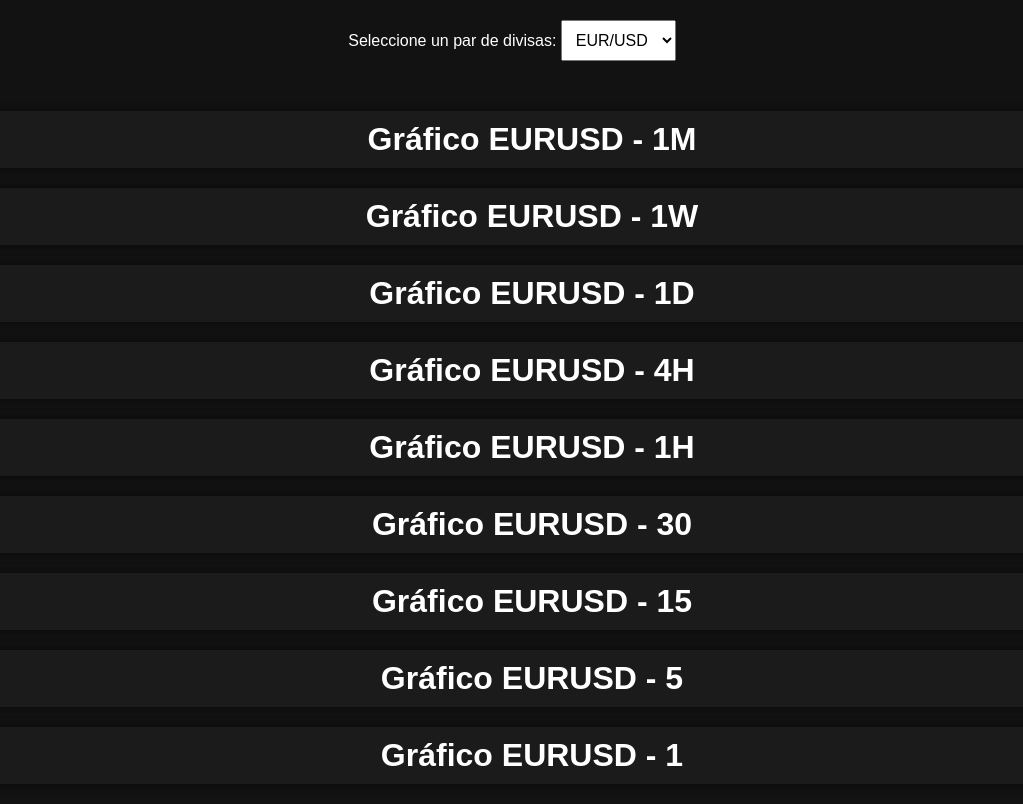
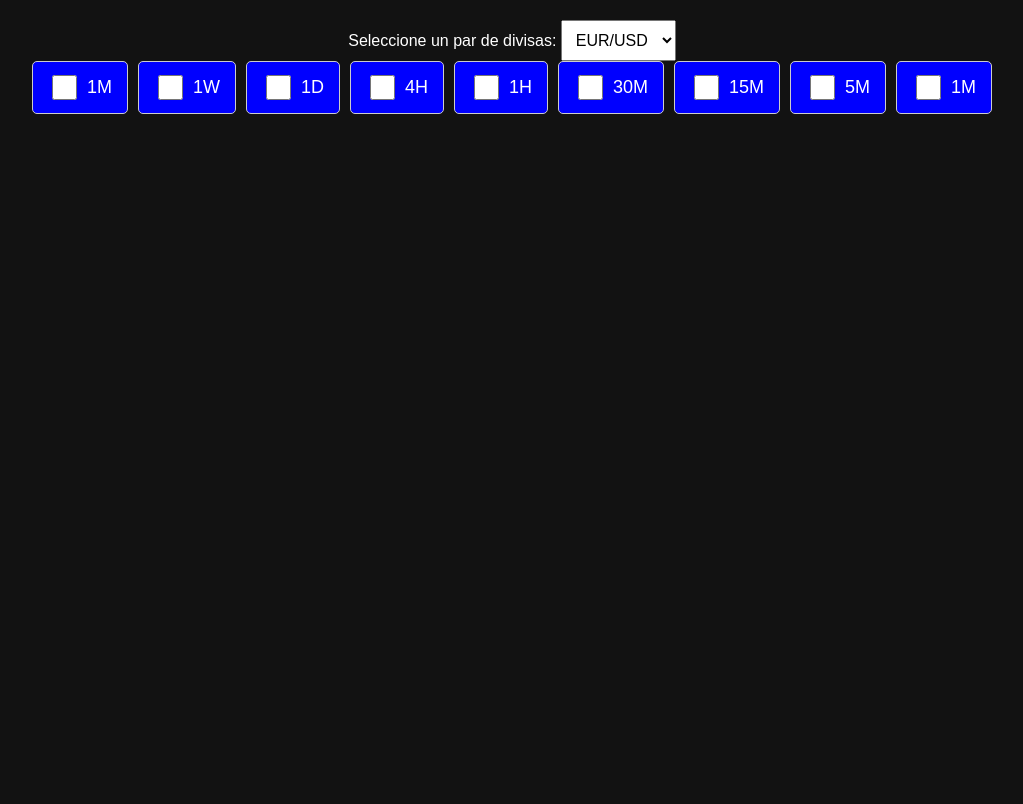
Before and after one commit to jonathanquehay/vergraficas, a plain HTML site: page index.html in a window 1280 px wide. Shown: the top 804 px of the page, without its empty margins (128-1151 px from the left). Drawn offline with Linux system fonts and the light colour scheme.

Commit message:
Nuevas funcionalidad divisas agregadas seleccionar tiempos

```diff
--- a/app.js
+++ b/app.js
@@ -1,6 +1,7 @@
 const intervals = ['1M', '1W', '1D', '4H', '1H', '30', '15', '5', '1'];
 const chartsContainer = document.getElementById('charts-container');
 const currencyPairSelect = document.getElementById('currency-pair');
+const intervalsChecklist = document.getElementById('intervals-checklist');
 
 // Función para crear un contenedor de gráfico
 function createChartContainer(pair, interval) {
@@ -54,7 +55,8 @@ function clearCharts() {
 // Función para actualizar los gráficos según la divisa seleccionada
 function updateCharts(pair) {
   clearCharts();
-  intervals.forEach(interval => {
+  const selectedIntervals = Array.from(intervalsChecklist.querySelectorAll('input:checked')).map(input => input.value);
+  selectedIntervals.forEach(interval => {
     const chartContainer = createChartContainer(pair, interval);
     chartsContainer.appendChild(chartContainer);
     initializeTradingViewWidget(pair, interval);
@@ -65,6 +67,30 @@ function updateCharts(pair) {
 currencyPairSelect.addEventListener('change', (event) => {
   const selectedPair = event.target.value;
   updateCharts(selectedPair);
+});
+
+// Evento para actualizar los gráficos cuando se seleccione una nueva divisa
+currencyPairSelect.addEventListener('change', (event) => {
+  const selectedPair = event.target.value;
+  updateCharts(selectedPair);
+});
+
+// Evento para ocultar/mostrar gráficos al hacer clic en los checkboxes
+intervalsChecklist.addEventListener('change', (event) => {
+  const checkbox = event.target;
+  const interval = checkbox.value;
+  const chartContainer = document.getElementById(`chart_${interval}`);
+
+  if (checkbox.checked) {
+    const selectedPair = currencyPairSelect.value;
+    const newChartContainer = createChartContainer(selectedPair, interval);
+    chartsContainer.appendChild(newChartContainer);
+    initializeTradingViewWidget(selectedPair, interval);
+  } else {
+    if (chartContainer) {
+      chartsContainer.removeChild(chartContainer);
+    }
+  }
 });
 
 // Inicializa los gráficos con la primera opción seleccionada
@@ -81,6 +107,8 @@ document.addEventListener('keydown', (event) => {
   }
 });
 
+
+
 document.addEventListener('dblclick', () => {
   const controls = document.querySelector('.controls');
   if (controls.style.display === 'none') {
--- a/index.html
+++ b/index.html
@@ -31,6 +31,17 @@
       <option value="NZDJPY">NZD/JPY</option>
       <!-- Agrega más opciones según sea necesario -->
     </select>
+    <div id="intervals-checklist">
+      <label><input type="checkbox" value="1M"> 1M</label>
+      <label><input type="checkbox" value="1W"> 1W</label>
+      <label><input type="checkbox" value="1D"> 1D</label>
+      <label><input type="checkbox" value="4H"> 4H</label>
+      <label><input type="checkbox" value="1H"> 1H</label>
+      <label><input type="checkbox" value="30"> 30M</label>
+      <label><input type="checkbox" value="15"> 15M</label>
+      <label><input type="checkbox" value="5"> 5M</label>
+      <label><input type="checkbox" value="1"> 1M</label>
+    </div>
   </div>
   <div id="charts-container" class="chart-container"></div>
   <script type="text/javascript" src="app.js"></script>
--- a/styles.css
+++ b/styles.css
@@ -42,3 +42,58 @@ body {
   margin: 0;
   background-color: #1b1b1b;
 }
+
+.hidden {
+  display: none;
+}
+
+#intervals-checklist {
+  display: flex;
+  flex-wrap: wrap;
+  gap: 10px;
+}
+
+#intervals-checklist label {
+  display: flex;
+  align-items: center;
+  font-size: 18px;
+  padding: 10px;
+  border: 1px solid #ccc;
+  border-radius: 5px;
+  background-color: #f9f9f9;
+}
+
+#intervals-checklist input[type="checkbox"] {
+  width: 25px;
+  height: 25px;
+  margin-right: 10px;
+}
+
+#intervals-checklist {
+  display: flex;
+  justify-content: center;
+  flex-wrap: wrap;
+  gap: 10px;
+}
+
+#intervals-checklist label {
+  display: flex;
+  align-items: center;
+  font-size: 18px;
+  padding: 10px 15px;
+  border: 1px solid #ccc;
+  border-radius: 5px;
+  background-color: blue;
+  cursor: pointer;
+  transition: background-color 0.3s ease;
+}
+
+#intervals-checklist label:hover {
+  background-color: green;
+}
+
+#intervals-checklist input[type="checkbox"] {
+  width: 25px;
+  height: 25px;
+  margin-right: 10px;
+}
```
